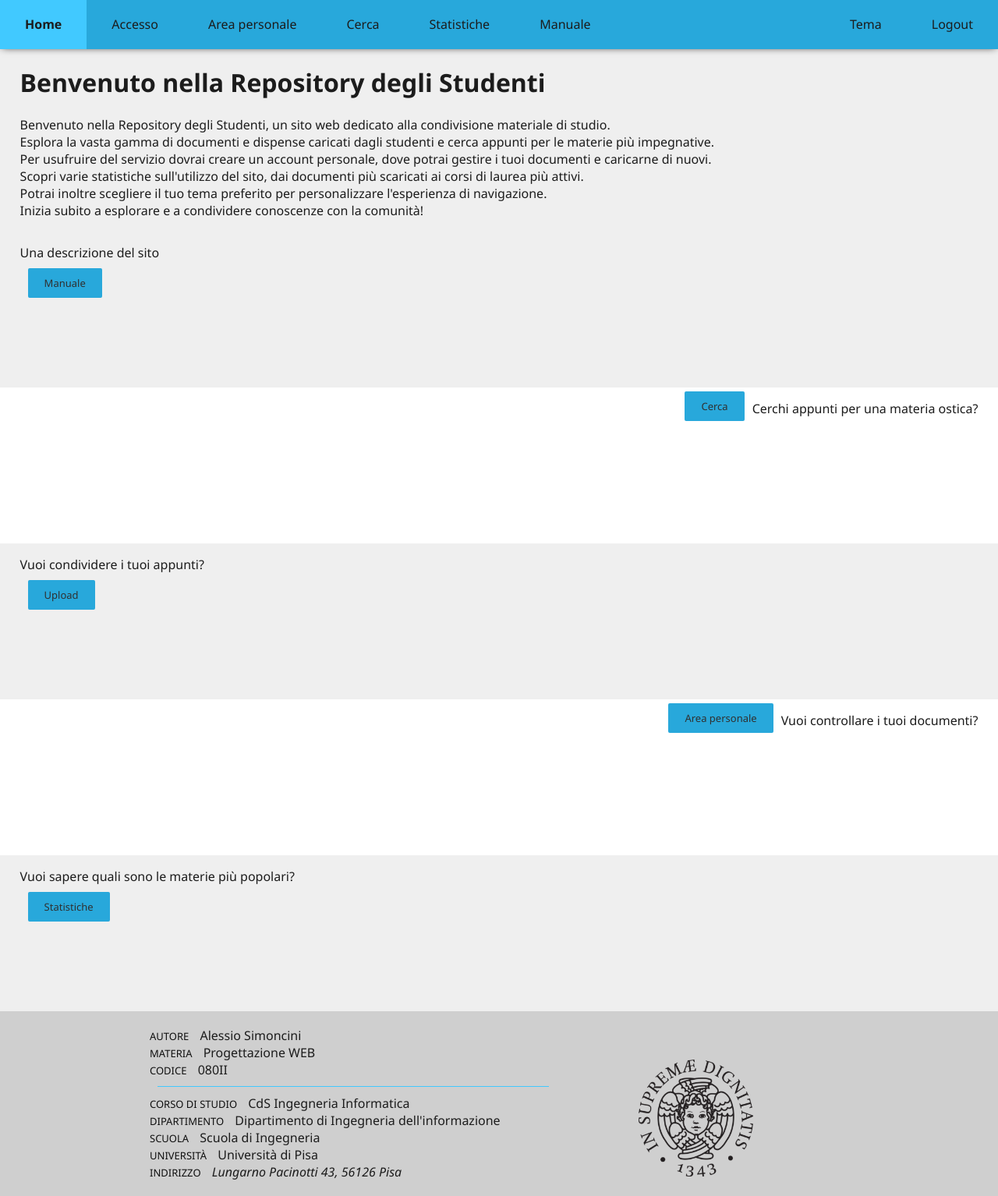
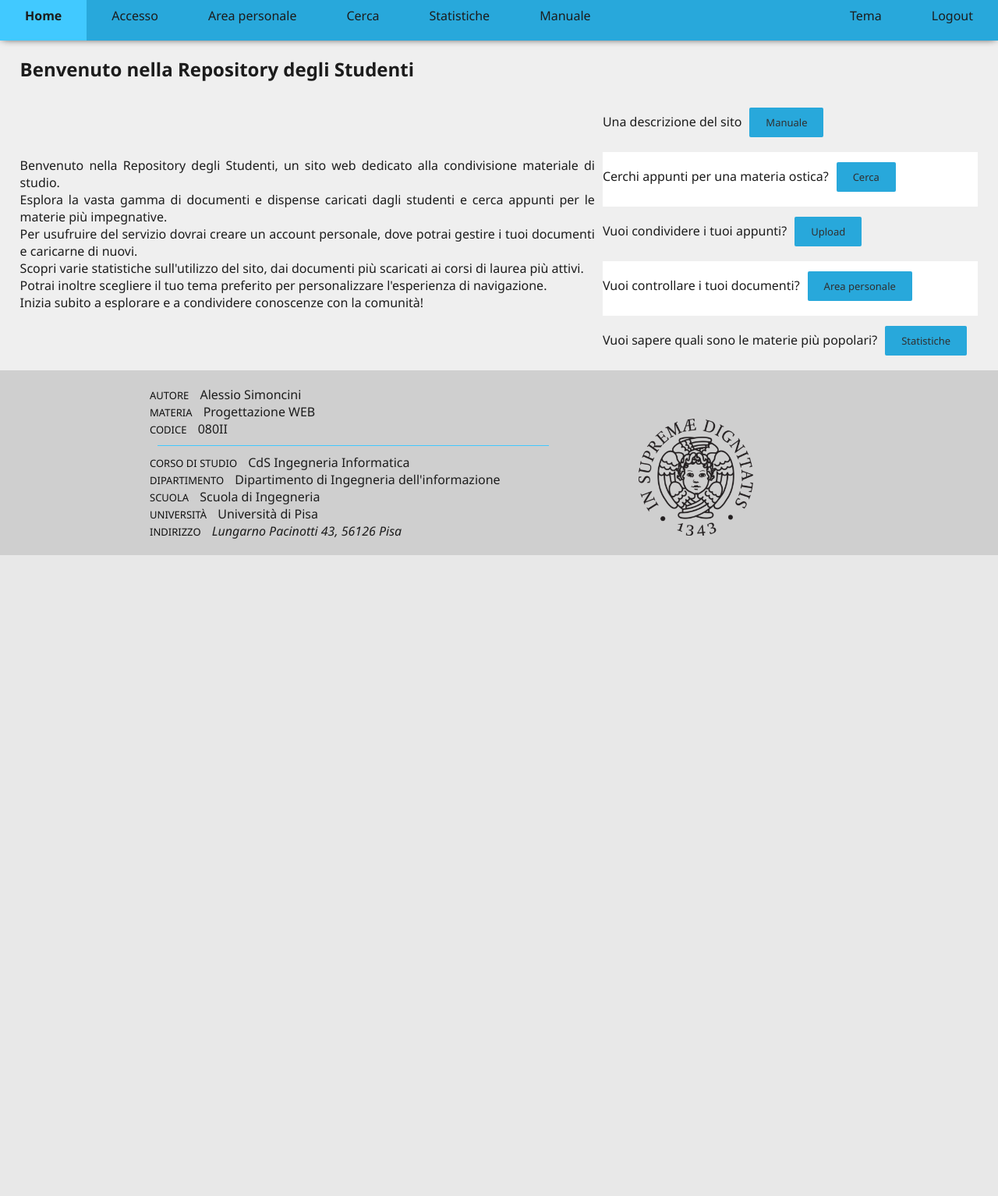
Before and after one commit to AlessioSmn/Repository-degli-Studenti, a PHP site: page / in a window 1280 px wide. Shown: the part 184-1718 px from the top of the page at 78% size. After the commit the page ends 896 px from the top, so only its background shows below. Run offline with PHP 8.4, Linux system fonts and the light colour scheme; some web fonts are replaced.

Commit message:
index advanced

```diff
--- a/index.php
+++ b/index.php
@@ -8,6 +8,7 @@
       <link rel="stylesheet" type="text/CSS" href="css/header.css">
       <link rel="stylesheet" type="text/CSS" href="css/navbar.css">
       <link rel="stylesheet" type="text/CSS" href="css/footer.css">
+      <link rel="stylesheet" type="text/CSS" href="css/form.css">
       <link rel="icon" type="image/ICO" href="media/.ico/cherubino_pant541.ico">
       <script src="js/theme/themeControl.js"></script>
       <script src="js/logControl/logout.js"></script>
@@ -15,7 +16,12 @@
 
       <style>
             div.page{
-                  height: 200px;
+                  height: 50px;
+                  padding-top: 20px;
+            }
+            div.page p,
+            div.page a.button-like{
+                  display: inline;
             }
             div.page.manual{
                   background-color: var(--bgColor);
@@ -23,28 +29,24 @@
             div.page.search{
                   background-color: var(--bgColor_light);
             }
-            div.page.search > *{
-                  float:right;
-            }
             div.page.upload{
                   background-color: var(--bgColor);
             }
             div.page.personal{
                   background-color: var(--bgColor_light);
             }
-            div.page.personal > *{
-                  float:right;
-            }
             div.page.statistics{
                   background-color: var(--bgColor);
+            }
+            .form-grid-data-row > *:first-child {
+                  flex-basis: 60%;
+                  text-align: justify;
             }
       </style>
 </head>
 <body>
       <header>
-            <p>Biblioteca UniPi</p>
-            <p>Raccolta di appunti degli studenti per gli studenti</p>
-            <p>proprio quella</p>
+            <h1>Repository degli Studenti</h1>
             <img alt="Logo di Unipi" src="media/.svg/logo_white.svg">
       </header>
 
@@ -84,8 +86,11 @@
             </div>
       </nav>
 
+      <h2>Benvenuto nella Repository degli Studenti</h2>
+
+      <div class="form-grid">
+            <div class="form-grid-data-row">
                   <div>
-            <h1>Benvenuto nella Repository degli Studenti</h1>
                         <p>
                               Benvenuto nella Repository degli Studenti, un sito web dedicato alla condivisione materiale di studio.<br>
                               Esplora la vasta gamma di documenti e dispense caricati dagli studenti e cerca appunti per le materie pi&ugrave; impegnative. <br>
@@ -95,6 +100,8 @@
                               Inizia subito a esplorare e a condividere conoscenze con la comunit&agrave;!<br>
                         </p>
                   </div>
+                  <div>
+
 
       <div class="page manual">
             <p>Una descrizione del sito</p><a href="manual.html" class="button-like">Manuale</a>
@@ -114,6 +121,9 @@
 
       <div class="page statistics">
             <p>Vuoi sapere quali sono le materie pi&ugrave; popolari?</p><a href="statistics.php" class="button-like">Statistiche</a>
+      </div>
+                  </div>
+            </div>
       </div>
 
       <footer>
```
Lines whose indentation alone changed are shown as unchanged.
